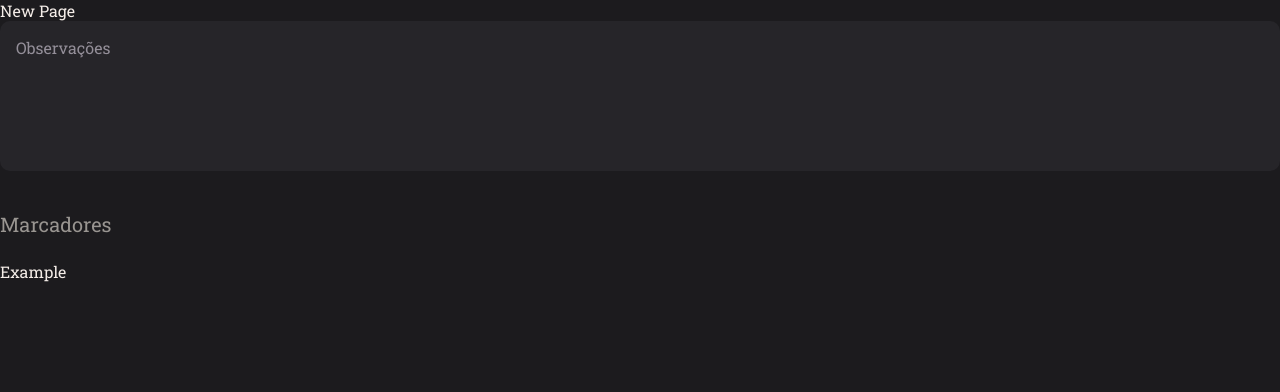
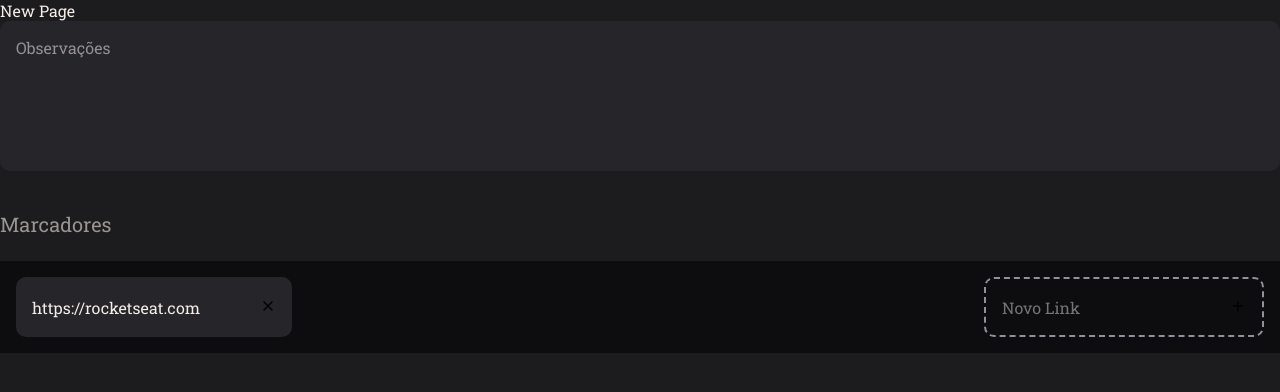
Before and after one commit to Pedro558/RocketMovies-front-end, a React (Vite) app: page /new in a window 1280 px wide. Shown: the top 392 px of the page. Built offline with nearby package versions, Linux system fonts and the light colour scheme.

Commit message:
:lipstick: style: noteItem component and its structure

```diff
--- a/src/components/NoteItem/index.jsx
+++ b/src/components/NoteItem/index.jsx
@@ -4,7 +4,8 @@ import { Container } from './styles'
 
 export function NoteItem({ isNew, value, onClick, ...rest}){
   return(
-    <Container>
+    <Container isNew={isNew}>
+
       <input type='text' value={value} readOnly={!isNew} {...rest}/>
 
       <button
@@ -14,6 +15,7 @@ export function NoteItem({ isNew, value, onClick, ...rest}){
       >
         {isNew ? <FiPlus/> : <FiX/>}
       </button>
+
     </Container>
   )
 }
--- a/src/components/NoteItem/styles.js
+++ b/src/components/NoteItem/styles.js
@@ -0,0 +1,26 @@
+import styled from "styled-components";
+
+export const Container = styled.div`
+  display: flex;
+  align-items: center;
+
+  background-color: ${({ theme, isNew }) => isNew ? "transparent" : theme.COLORS.BACKGROUND_800};
+  border: ${({ theme, isNew }) => isNew ? `2px dashed ${theme.COLORS.GRAY_300}` : "none"};
+
+  border-radius: 10px;
+  padding-right: 16px;
+
+  > input {
+    height: 56px;
+    width: 100%;
+    border: none;
+    padding: 16px;
+    background: transparent;
+    color: ${({ theme }) => theme.COLORS.WHITE};
+    }
+
+    > button {
+      border: none;
+      background: none;
+    }
+`;
--- a/src/pages/New/index.jsx
+++ b/src/pages/New/index.jsx
@@ -1,16 +1,24 @@
 import { Textarea } from "../../components/Textarea";
 import { Section } from '../../components/Section';
+import { NoteItem } from "../../components/NoteItem";
+
+import {Container } from './styles'
 
 export function New(){
   return(
-    <>
+    <Container>
       <div>New Page</div>
 
       <Textarea placeholder='Observações'/>
 
       <Section title='Marcadores'>
-        <div>Example</div>
+        <div className='tags'>
+          <NoteItem value='https://rocketseat.com'/>
+          <NoteItem isNew placeholder='Novo Link'/>
+        </div>
       </Section>
-    </>
+
+
+    </Container>
   )
 }
--- a/src/pages/New/styles.js
+++ b/src/pages/New/styles.js
@@ -0,0 +1,11 @@
+import styled from 'styled-components'
+
+export const Container = styled.div`
+  .tags{
+    display: flex;
+    flex-wrap: wrap;
+    justify-content: space-between;
+    background-color: ${({ theme }) => theme.COLORS.BLACK};
+    padding: 16px;
+  }
+`
```
